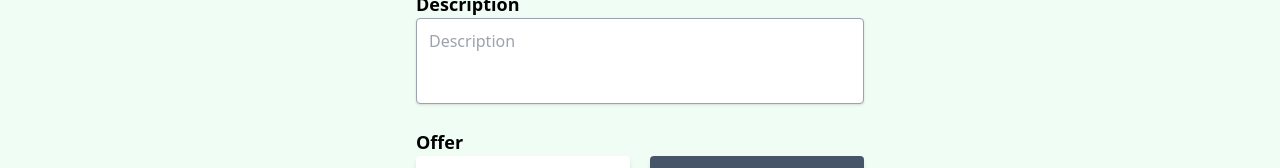
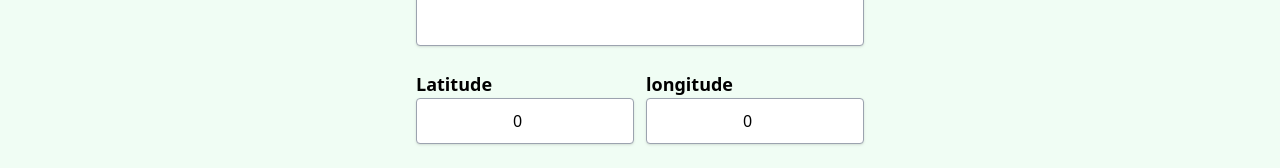
Before and after one commit to saddamarbaa/realtor-clone-app-react-typescript, a React (Vite) app: page /create-listing in a window 1280 px wide. Shown: the part 885-1053 px from the top of the page. Built offline with nearby package versions, Linux system fonts and the light colour scheme; no server answers; sample sign-in values are in the browser's storage.

Commit message:
feat: integrate firebase storage api

```diff
--- a/src/App.tsx
+++ b/src/App.tsx
@@ -26,7 +26,9 @@ function App() {
           <Route path="/sign-in" element={<SignInScreen />} />
           <Route path="/forgot-password" element={<ForgotPasswordScreen />} />
           <Route path="/offers" element={<OffersScreen />} />
-          <Route path="/create-listing" element={<CreateListingScreen />} />
+          <Route path="/create-listing" element={<PrivateRoute />}>
+            <Route path="/create-listing" element={<CreateListingScreen />} />
+          </Route>
           <Route path="*" element={<NotFoundScreen />} />
         </Routes>
 
--- a/src/screens/CreateListingScreen.tsx
+++ b/src/screens/CreateListingScreen.tsx
@@ -3,16 +3,28 @@ import { useEffect, useState } from 'react';
 import { SubmitHandler, useForm } from 'react-hook-form';
 import { z as zod } from 'zod';
 import { FaTrash } from 'react-icons/fa';
+import { getStorage, ref, uploadBytes, getDownloadURL, uploadBytesResumable } from 'firebase/storage';
+import { getAuth } from 'firebase/auth';
+import { v4 as uuidv4 } from 'uuid';
+import { toast } from 'react-toastify';
 
 import Button from '../components/Button';
 import { listingSchemaValidation } from '../utils/schemaValidation/Listing';
+import Spinner from '../components/Spinner';
+import { auth, db } from '../config/firebase';
+import { useAuthState } from 'react-firebase-hooks/auth';
+import { addDoc, collection, serverTimestamp } from 'firebase/firestore';
+import { useNavigate } from 'react-router';
 
 type ValidationSchemaT = zod.infer<typeof listingSchemaValidation>;
 
 export default function OffersScreen() {
+  const navigate = useNavigate();
   const [imageFiles, setImageFiles] = useState<File[]>([]);
   const [imagePreviews, setImagePreviews] = useState<string[]>([]);
-
+  const [geolocationEnabled, setGeoLocationEnabled] = useState(false);
+  const [user, error] = useAuthState(auth);
+  const [loading, setLoading] = useState(false);
   const {
     register,
     setValue,
@@ -36,8 +48,8 @@ export default function OffersScreen() {
       parking: false,
       furnished: false,
       offer: false,
-      // latitude: 0,
-      // longitude: 0,
+      latitude: 0,
+      longitude: 0,
     });
   }, []);
 
@@ -50,31 +62,100 @@ export default function OffersScreen() {
     setImagePreviews(newPreviews);
   };
 
+  const handleImageChange = (e: React.ChangeEvent<HTMLInputElement>) => {
+    const files = e.target.files;
+    if (files) {
+      setImageFiles([...files]);
+      const fileArray = Array.from(files);
+      const previewArray = fileArray.map((file) => URL.createObjectURL(file));
+      setImagePreviews((prev) => [...prev, ...previewArray]);
+    }
+  };
+
+  async function storeImage(image: File): Promise<string> {
+    return new Promise((resolve, reject) => {
+      const storage = getStorage();
+      const filename = `${user?.uid}-${image.name}-${uuidv4()}`;
+      const storageRef = ref(storage, filename);
+      const uploadTask = uploadBytesResumable(storageRef, image);
+
+      // Register three observers:
+      // 1. 'state_changed' observer, called any time the state changes
+      // 2. Error observer, called on failure
+      // 3. Completion observer, called on successful completion
+      uploadTask.on(
+        'state_changed',
+        (snapshot) => {
+          // Observe state change events such as progress, pause, and resume
+          // Get task progress, including the number of bytes uploaded and the total number of bytes to be uploaded
+          const progress = (snapshot.bytesTransferred / snapshot.totalBytes) * 100;
+          console.log('Upload is ' + progress + '% done');
+          switch (snapshot.state) {
+            case 'paused':
+              console.log('Upload is paused');
+              break;
+            case 'running':
+              console.log('Upload is running');
+              break;
+          }
+        },
+        (error) => {
+          // Handle unsuccessful uploads
+          console.log('Upload failed');
+          reject(error);
+        },
+        () => {
+          // Handle successful uploads on complete
+          // For instance, get the download URL: https://firebasestorage.googleapis.com/...
+          getDownloadURL(uploadTask.snapshot.ref).then((downloadURL) => {
+            resolve(downloadURL);
+          });
+        }
+      );
+    });
+  }
+
   const onSubmit: SubmitHandler<ValidationSchemaT> = async (data) => {
-    console.log(data);
+    setLoading(true);
+    const geolocation = {
+      lat: data.latitude || -8.3405389,
+      lng: data.longitude || 115.0919509,
+    };
+
     try {
-      const result = listingSchemaValidation.parse(data);
-      console.log('Valid data:', result);
-      // TODO: Submit form data to server
-      return result; // return the validated data object
+      // const result = listingSchemaValidation.parse(data);
+      // console.log('Valid data:', result);
+
+      if (imageFiles.length) {
+        const imgUrls = await Promise.all([...imageFiles].map((image) => storeImage(image))).catch((error) => {
+          setLoading(false);
+          toast.error('Images not uploaded');
+          return;
+        });
+
+        const formDataCopy = {
+          ...data,
+          imgUrls,
+          geolocation,
+          timestamp: serverTimestamp(),
+          userRef: user?.uid,
+        };
+
+        const docRef = await addDoc(collection(db, 'listings'), formDataCopy);
+
+        setLoading(false);
+        toast.success('Listing created');
+        navigate(`/category/${formDataCopy.type}/${docRef.id}`);
+      }
     } catch (error) {
       console.error('Validation error:', error);
-      // TODO: Handle validation errors
       throw error;
     }
   };
 
-  const onchangeHandler = () => {};
-
-  const onFileSelect = (e: React.ChangeEvent<HTMLInputElement>) => {
-    const files = e.target.files;
-    if (files) {
-      const fileArray = Array.from(files);
-      const previewArray = fileArray.map((file) => URL.createObjectURL(file));
-      setImagePreviews((prev) => [...prev, ...previewArray]);
-      // reset({ images: [...fileArray] });
-    }
-  };
+  if (loading) {
+    return <Spinner />;
+  }
 
   return (
     <section className="py-20">
@@ -219,7 +300,7 @@ export default function OffersScreen() {
                 Address
               </label>
               <textarea
-                className={`focus:shadow-outline block w-full resize-none appearance-none rounded border p-3 leading-tight shadow transition duration-300  ease-in-out focus:outline-none disabled:cursor-not-allowed ${
+                className={`focus:shadow-outline block w-full resize-none appearance-none rounded border p-3  leading-tight shadow transition duration-300 ease-in-out focus:outline-none disabled:cursor-not-allowed ${
                   errors.address
                     ? ' border border-red-500 bg-[#ffe6e6]'
                     : 'border-gray-400 bg-white hover:border-gray-500'
@@ -231,7 +312,39 @@ export default function OffersScreen() {
               />
               {errors.address && <p className="mt-2 pl-1 text-xs text-red-500">{errors.address?.message}</p>}
             </div>
+            {!geolocationEnabled ? (
+              <div className="flex w-full space-x-3">
+                <div className="w-full">
+                  <label htmlFor="name" className="text-xl font-semibold md:text-lg">
+                    Latitude
+                  </label>
+                  <input
+                    className={`focus:shadow-outline w-full appearance-none rounded border  border-gray-400 bg-white p-3 text-center leading-tight shadow transition duration-300 hover:border-gray-500 focus:outline-none `}
+                    type="number"
+                    id="latitude"
+                    min="-90"
+                    max="90"
+                    {...register('latitude')}
+                    placeholder={'Latitude'}
+                  />
+                </div>
 
+                <div className="w-full">
+                  <label htmlFor="name" className="text-xl font-semibold md:text-lg">
+                    longitude
+                  </label>
+                  <input
+                    className={`focus:shadow-outline w-full appearance-none rounded border  border-gray-400 bg-white p-3 text-center leading-tight shadow transition duration-300 hover:border-gray-500 focus:outline-none `}
+                    type="number"
+                    id="longitude"
+                    min="-180"
+                    max="180"
+                    {...register('longitude')}
+                    placeholder={'Longitude'}
+                  />
+                </div>
+              </div>
+            ) : null}
             <div>
               <label htmlFor="address" className="text-xl font-semibold md:text-lg">
                 Description
@@ -344,10 +457,9 @@ export default function OffersScreen() {
               <input
                 disabled={imagePreviews && imagePreviews.length == 3}
                 className={`focus:shadow-outline w-full appearance-none rounded border  border-gray-400 bg-white p-3 leading-tight shadow  transition duration-300 hover:border-gray-500 focus:outline-none  disabled:cursor-not-allowed`}
-                // {...register('images')}
                 type="file"
                 id="images"
-                onChange={onFileSelect}
+                onChange={handleImageChange}
                 multiple
                 required
                 max="3"
--- a/src/utils/schemaValidation/Listing.ts
+++ b/src/utils/schemaValidation/Listing.ts
@@ -6,8 +6,14 @@ export const listingSchemaValidation = zod.object({
     .nonempty({ message: 'Name is required' })
     .min(10, { message: 'Name must be at least 10 characters' })
     .max(15, { message: 'Name must not exceed 15 characters' }),
-  address: zod.string().max(100, { message: 'Address must not exceed 100 characters' }),
-  description: zod.string().max(100, { message: 'Description must not exceed 10 characters' }),
+  address: zod
+    .string()
+    .nonempty({ message: 'Address is required' })
+    .max(100, { message: 'Address must not exceed 100 characters' }),
+  description: zod
+    .string()
+    .nonempty({ message: 'Description is required' })
+    .max(100, { message: 'Description must not exceed 10 characters' }),
   bedRoom: zod.number().min(0, { message: 'Bed Room must be at least 0' }),
   bathRoom: zod.number().min(0, { message: 'Path Room must be at least 0' }),
   regularPrice: zod.number().min(0, { message: 'Price must be at least 0' }),
@@ -16,10 +22,6 @@ export const listingSchemaValidation = zod.object({
   parking: zod.boolean(),
   furnished: zod.boolean(),
   offer: zod.boolean(),
-  // images: zod.array(
-  //   zod.object({
-  //     name: zod.string(),
-  //     file: zod.string().url(),
-  //   })
-  // ),
+  latitude: zod.number(),
+  longitude: zod.number(),
 });
```
